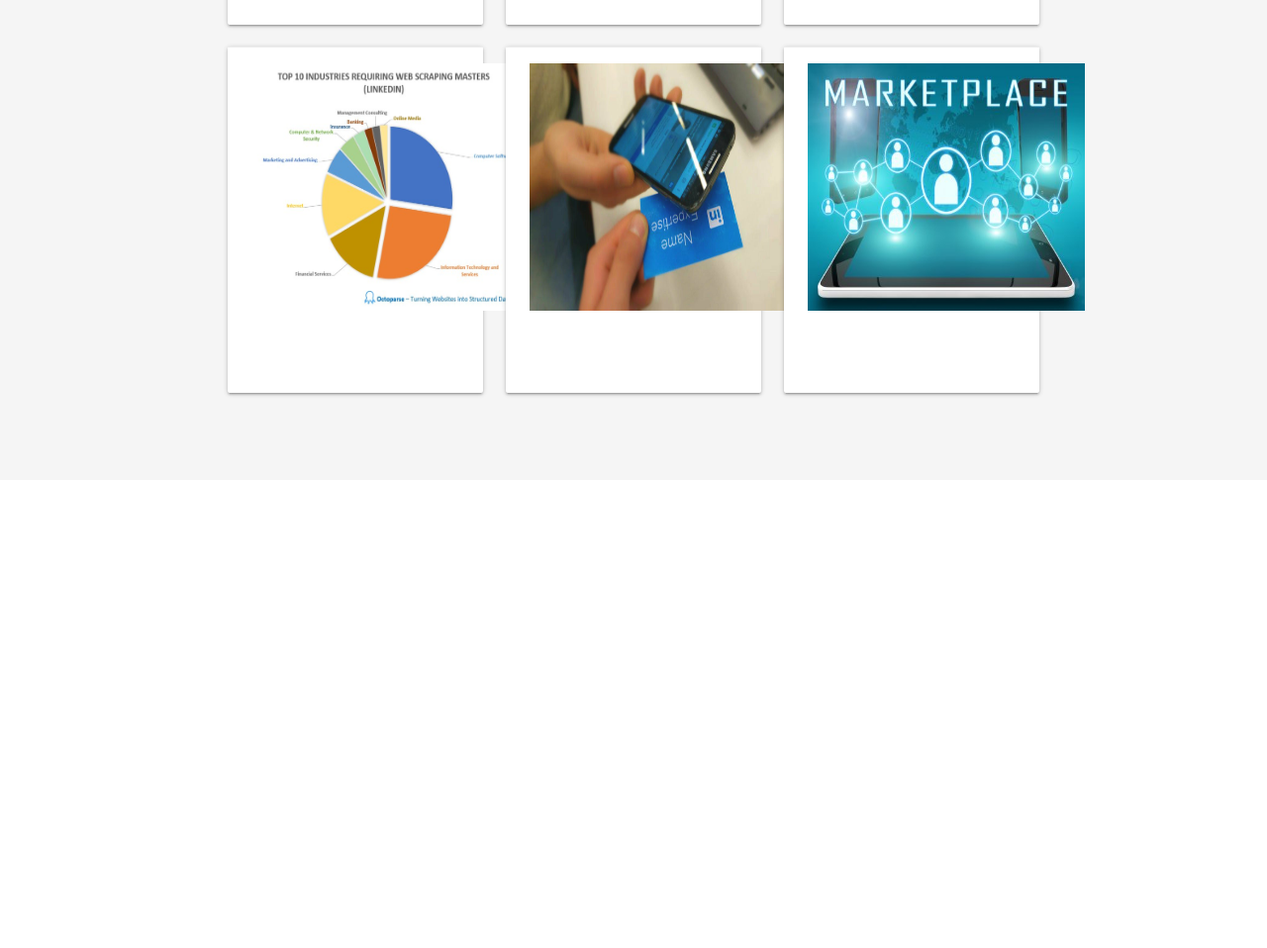
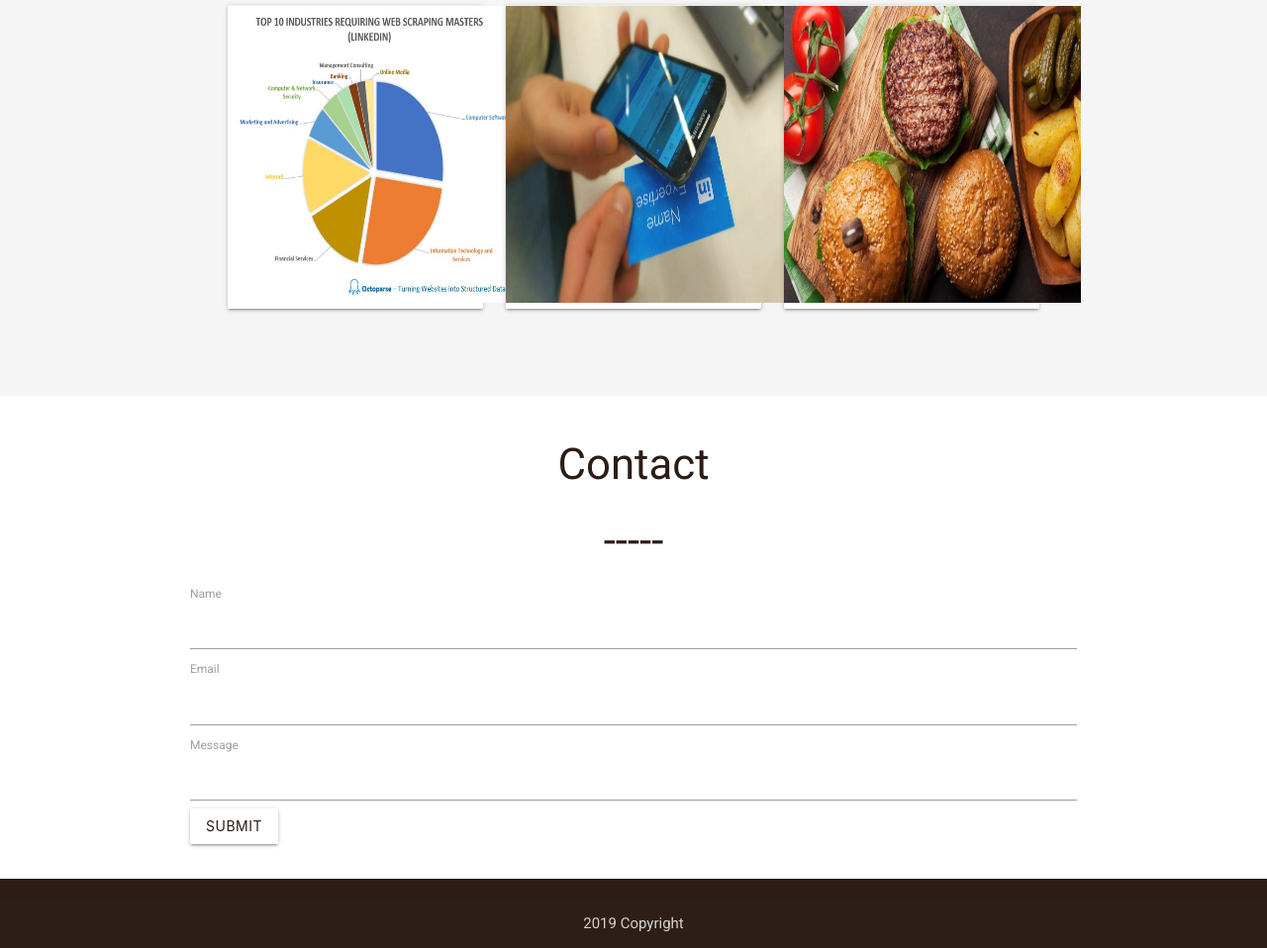
Before and after one commit to shwetakelkar/Portfolio_updated, a plain HTML site: page index.html in a window 1280 px wide. Shown: the part 2192-3150 px from the top of the page at 99% size. Before the commit the page ends 2677 px from the top, so only its background shows below. Drawn offline with nearby package versions, Linux system fonts and the light colour scheme.

Commit message:
changes made for resume section

```diff
--- a/assets/css/style.css
+++ b/assets/css/style.css
@@ -12,13 +12,20 @@
     min-height: 800px;
 }
 .img-cls{
-    min-height: 250px;
-    max-width: 280px;
+    min-height: 300px;
+    max-width: 300px;
 }
-
+.me{
+    height:400px;
+}
 .proj-card{
-    min-height: 350px;
-    max-width: 350px;
+    min-height: 300px;
+    max-width: 300px;
+    padding: 0px !important;
+    margin: 0px;
+}
+.card-action{
+    padding: 0px !important;
 }
 
 body{
@@ -48,7 +55,10 @@ body{
     padding: 3%;
     background-color: rgb(245,245,245);
 }
-
+.page-footer{
+    background-color: rgb(44, 28, 21) !important;
+    color:white;
+}
 
 #resume{
     margin-top: 10px;
@@ -61,31 +71,6 @@ body{
     margin-right: 20px;
 
 }
-/* .container{
-
-    width: 100%;
-    background-color: white;
-    /* margin:30px 150px 0 120px; */
-    /* max-width: 960px;
-    margin: 0 auto;
-    clear: both; */
-
-/* } */
-/* .brand-logo{
-    padding:0 10px !important;
-    margin:0 15% !important;
-    color:white;
-    position: unset!important;
-} */
-/* .section{
-    margin:10px 0;
-} */
-/* .card-image img{
-    width:150px;
-    height:150px;
-} */
-
-
 
 
   @media screen and (max-width: 601px) {
--- a/index.html
+++ b/index.html
@@ -24,7 +24,7 @@
                             <div class="section table-of-contents">
                                 <a class="btn" href="#resume"><h6>Resume</h6></a>
                                 <a class="btn" href="#portfolio"><h6>Projects</h6></a>
-                                <a class="btn" href="contact.html"><h6>Contact</h6></a>
+                                <a class="btn" href="#contact"><h6>Contact</h6></a>
                             </div>
                         <p></p>
                     </div>
@@ -36,7 +36,12 @@
             <div class="row section scrollspy" id ="resume">
                 <h3 class="center-align">Resume</h3>
                 <h3 class="center-align">-----</h3>
-                <div class="col s6"></div>
+                <div class="col s6">
+                    <img class="me" src="assets/images/me.png">
+                    <h4>About Me</h4>
+                    <div>I am a Full stack developer. I have passion for solving problems
+                        and creating intuitive, dynamic user experiences..</div>
+                </div>
                 <div class="col s6">
                     <h6>HTML<span class="vc_label_units">90%</span></h6>
                     <div class="progress">
@@ -133,7 +138,7 @@
                 <div class="col s4">
                     <div class="card proj-card">
                         <div class="card-action">
-                            <a href="https://hastashilpa-online-mp.herokuapp.com/" type="text/css" rel="stylesheet"><img class="img-cls" src="assets/images/mp1.jpg"></a>
+                            <a href="https://hidden-tundra-41197.herokuapp.com/" type="text/css" rel="stylesheet"><img class="img-cls" src="assets/images/burger.jpg"></a>
                         </div>
                     </div>
                 </div>
@@ -142,7 +147,18 @@
         </div>
 
         <div class="contact-Section">
-            <div class="container">
+            <div class="container section scrollspy" id="contact">
+                <h3 class="center-align">Contact</h3>
+                <h3 class="center-align">-----</h3>
+                <div class ="row">
+                    <form>
+                        <label>Name</label>
+                        <input class="text1" type="text"><br>
+                        <label>Email</label> <br> <input class="text1" type="text"><br>
+                        <label>Message</label> <br> <input id="text2"type="text"><br>
+                        <button class="submit btn">Submit</button>
+                    </form>
+                </div>
 
             </div>
         </div>
@@ -150,13 +166,13 @@
 
 
 
-        <!-- <footer class="page-footer teal" style="position: absolute;width:100%;bottom:0">
-                <div class="footer-copyright center-align">
-                        <div class="container teal">
-                         2019 Copyright Text
-                        </div>
-                </div>
-        </footer>        -->
+    <footer class="page-footer" style="position: relative;width:100%;bottom:0">
+            <div class="footer-copyright center-align">
+                    <div class="container">
+                        2019 Copyright
+                    </div>
+            </div>
+    </footer>
 
     </body>
 
```
Also changed, not shown: contact.html (deleted, +0 -48 lines), assets/images/burger.jpg (added), assets/images/jobsearch2.jpg (deleted), assets/images/scrappingimages.jpg (deleted), 3 other files.
